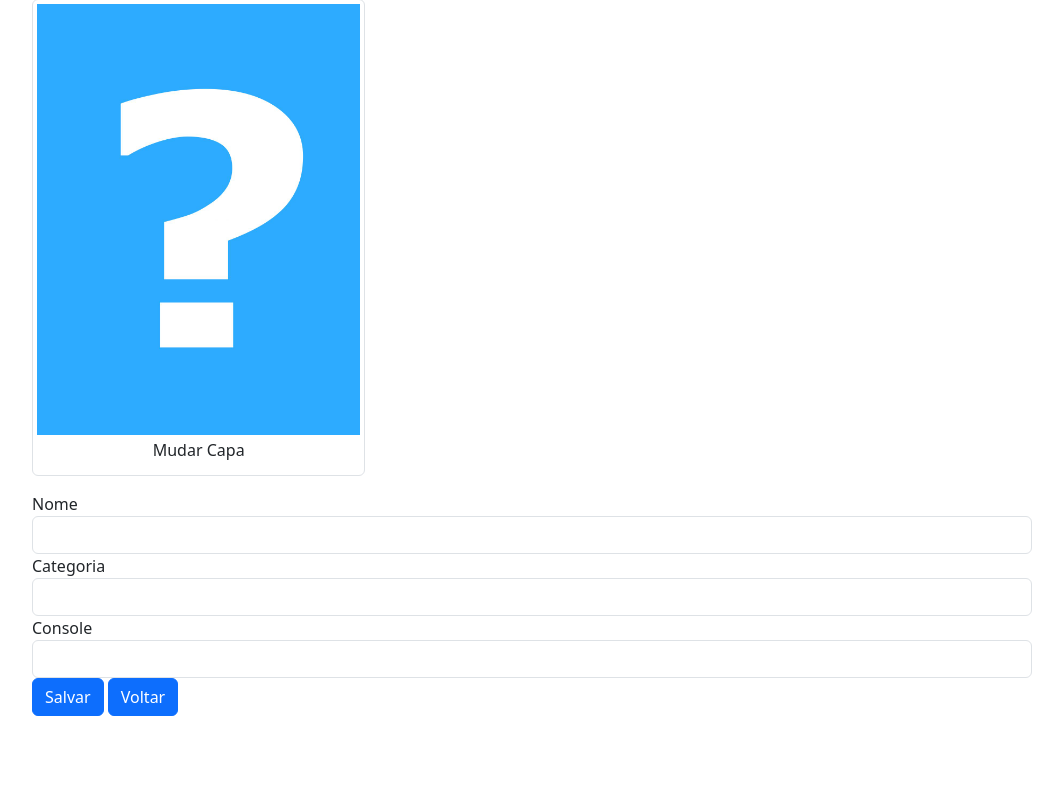
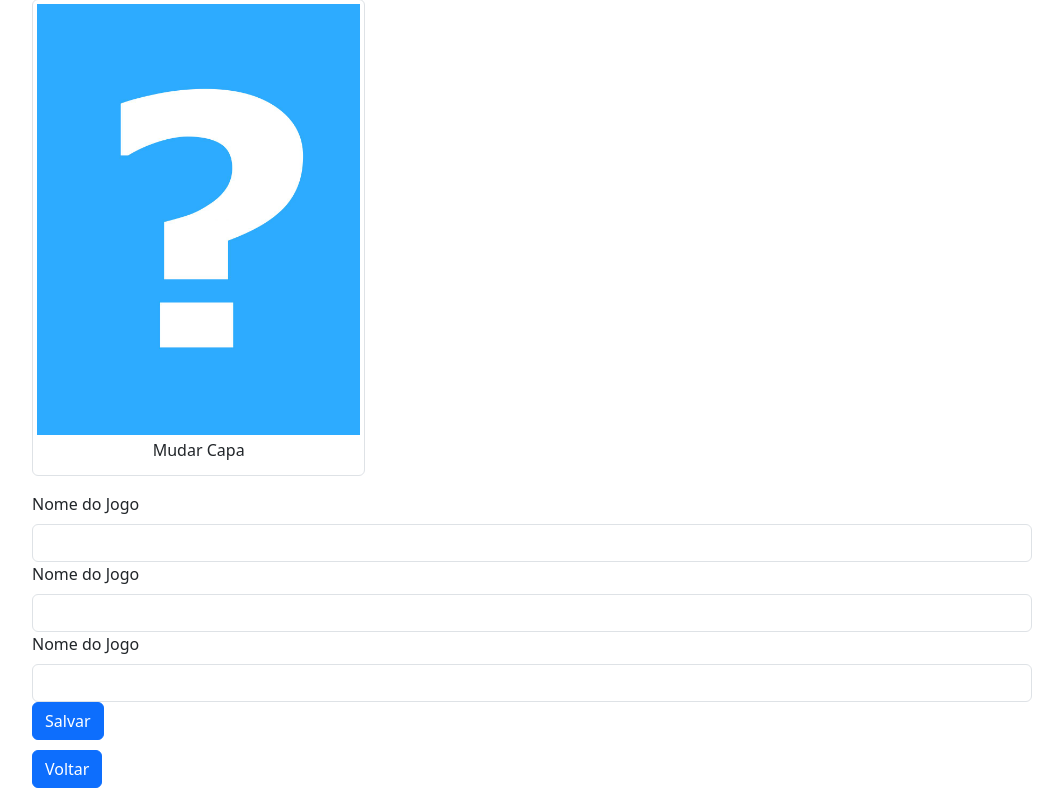
Before and after one commit to nath-anastacio/jogoteca, a Flask app: page /novo in a window 1280 px wide. Shown: the part 67-865 px from the top of the page, without its empty margins (108-1171 px from the left). Before the commit the page ends 783 px from the top, so only its background shows below. Run offline with Flask 3, Linux system fonts and the light colour scheme; the visitor is signed in with stand-in values (Sample User, id 1); some libraries are stand-ins or nearby versions.

Commit message:
Validando formulário de Novo Jogo

```diff
--- a/helpers.py
+++ b/helpers.py
@@ -1,5 +1,13 @@
 import os
 from jogoteca import app
+from flask_wtf import FlaskForm
+from wtforms import StringField, validators, SubmitField
+
+class FormularioJogo(FlaskForm):
+    nome = StringField('Nome do Jogo', [validators.DataRequired(), validators.Length(min=1, max=50)])
+    categoria = StringField('Nome do Jogo', [validators.DataRequired(), validators.Length(min=1, max=400)])
+    console = StringField('Nome do Jogo', [validators.DataRequired(), validators.Length(min=1, max=20)])
+    salvar = SubmitField('Salvar')
 
 def recupera_imagem(id):
     for nome_arquivo in os.listdir(app.config['UPLOAD_PATH']):
--- a/templates/novo.html
+++ b/templates/novo.html
@@ -15,18 +15,20 @@
 
         <fieldset>
           <div class="form-group">
-            <label for="nome">Nome</label>
-            <input type="text" id="nome" name="nome" class="form-control">
+            {{form.nome.label(class='form-label')}}
+            {{ form.nome(class='form-control') }}
           </div>
           <div class="form-group">
-            <label for="categoria">Categoria</label>
-            <input type="text" id="categoria" name="categoria" class="form-control">
+            {{form.nome.label(class='form-label')}}
+            {{ form.categoria(class='form-control') }}
           </div>
           <div class="form-group">
-            <label for="console">Console</label>
-            <input type="text" id="console" name="console" class="form-control">
+            {{form.nome.label(class='form-label')}}
+            {{ form.console(class='form-control') }}
           </div>
-          <button type="submit" class="btn btn-primary btn-salvar">Salvar</button>
+          <div>
+            {{ form.salvar(class='btn btn-primary') }}
+          </div>
           <a class="btn btn-primary" href="{{ url_for('index') }}">Voltar</a>
         </fieldset>
       </form>
--- a/views.py
+++ b/views.py
@@ -1,7 +1,7 @@
 from flask import render_template, request, redirect, session, flash, url_for, send_from_directory
 from jogoteca import app, db
 from models import Jogos, Usuarios
-from helpers import recupera_imagem, deleta_arquivo
+from helpers import recupera_imagem, deleta_arquivo, FormularioJogo
 import time
 
 @app.route('/')
@@ -13,13 +13,21 @@ def index():
 def novo():
     if 'usuario_logado' not in session or session['usuario_logado'] == None:
         return redirect(url_for('login', proxima = url_for('novo')))
-    return render_template('novo.html', titulo='Novo Jogo')
+    form = FormularioJogo()
+    return render_template('novo.html', titulo='Novo Jogo', form=form)
 
 @app.route('/criar', methods=['POST',])
 def criar():
-    nome = request.form['nome']
-    categoria = request.form['categoria']
-    console = request.form['console']
+
+    form = FormularioJogo(request.form)
+
+    if not form.validate_on_submit():
+        return redirect(url_for('novo'))
+
+
+    nome = form.nome.data
+    categoria = form.categoria.data
+    console = form.console.data
 
     jogo = Jogos.query.filter_by(nome=nome).first()
     if jogo:
```
